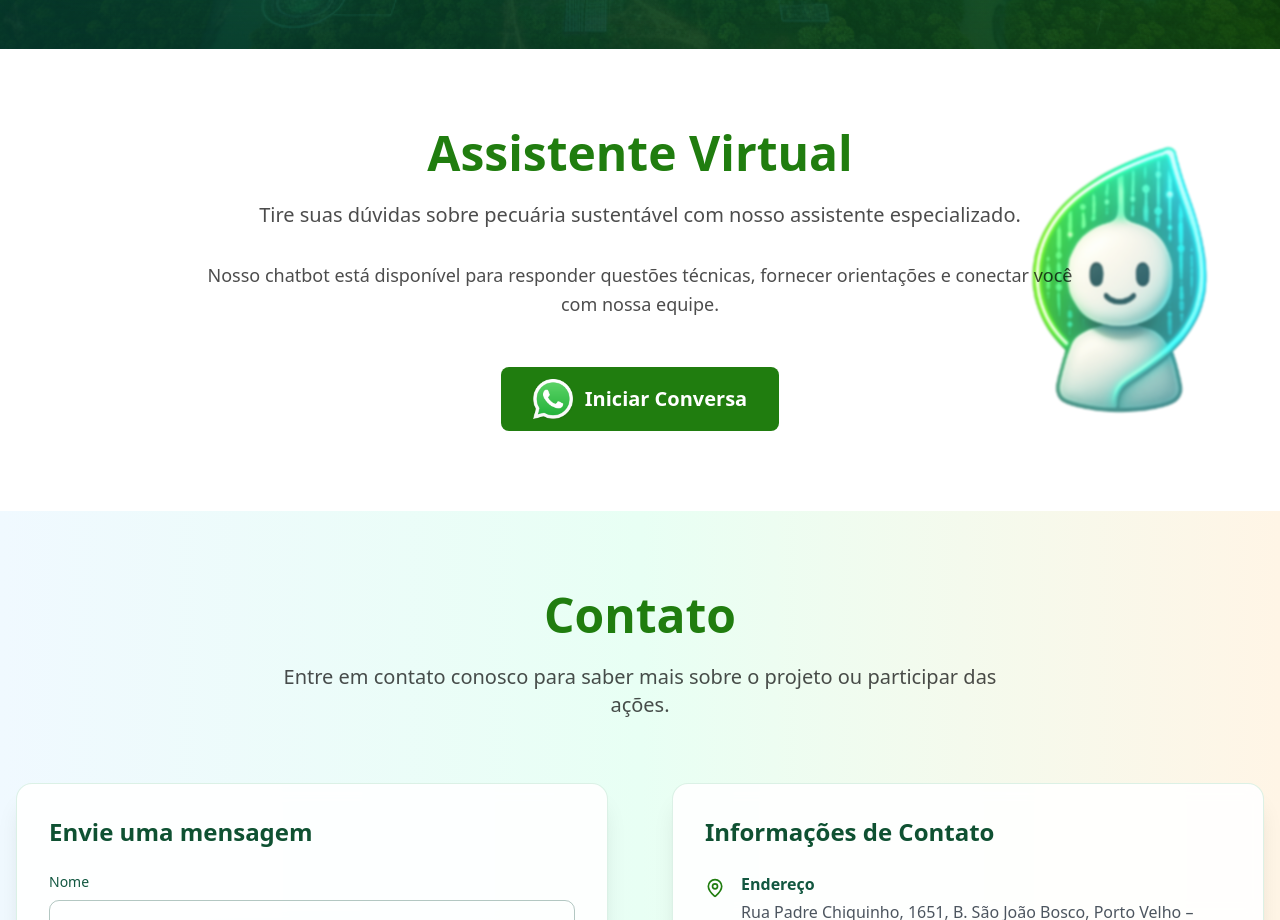
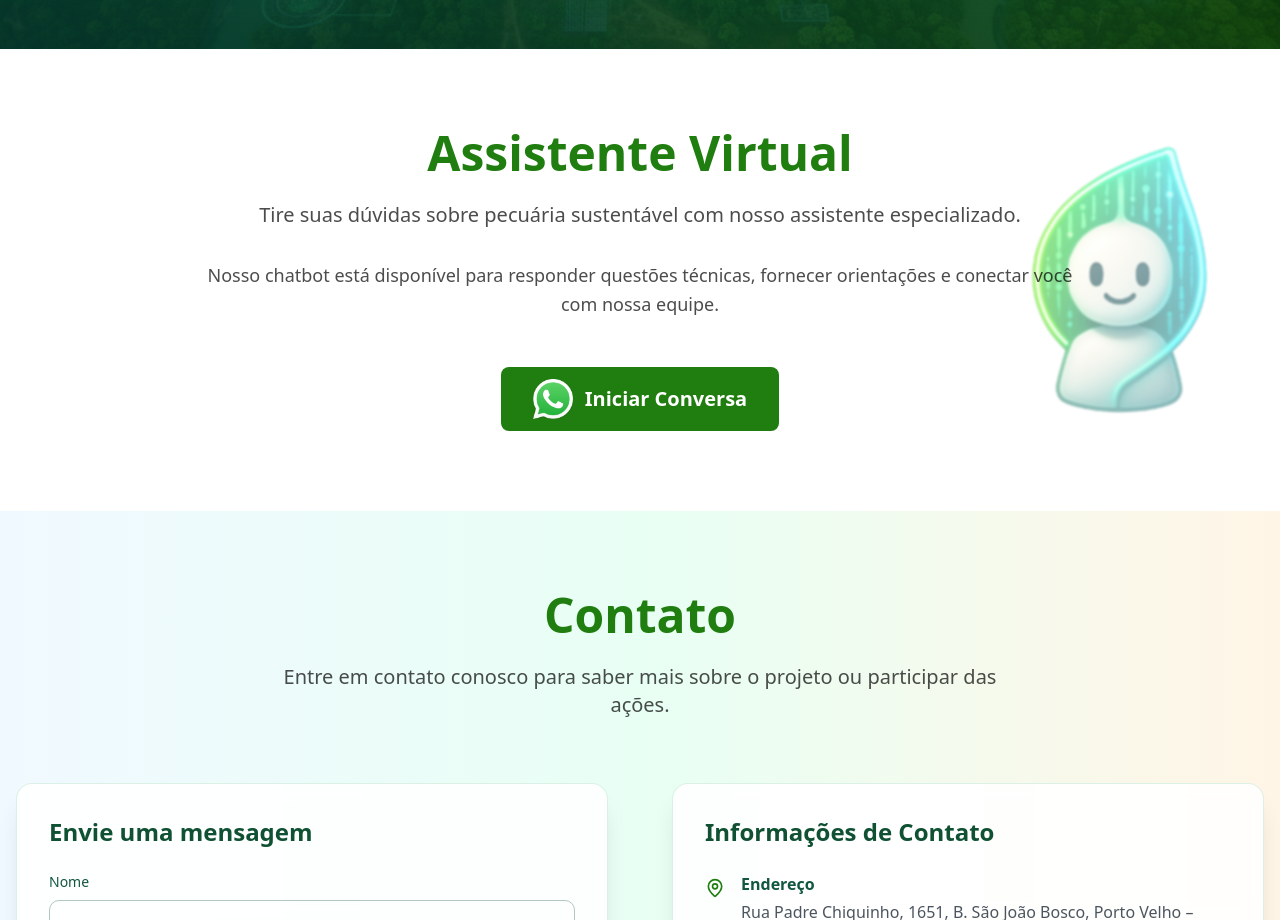
Before and after one commit to gabs-custard/rioterra, a React (Vite) app: page / in a window 1280 px wide. Shown: the part 4462-5382 px from the top of the page. Built offline with nearby package versions, Linux system fonts and the light colour scheme.

Commit message:
update assitant opacity

```diff
--- a/src/App.jsx
+++ b/src/App.jsx
@@ -948,7 +948,7 @@ function App() {
         <div className="absolute right-0 top-1/2 transform -translate-y-1/2 pointer-events-none">
           <img
             src={assistantAvatar}
-            className="w-64 h-64 lg:w-80 lg:h-80 opacity-80"
+            className="w-64 h-64 lg:w-80 lg:h-80 opacity-50"
             style={{
               filter: 'blur(1px)',
               background: 'linear-gradient(135deg, rgba(59, 130, 246, 0.05), rgba(147, 51, 234, 0.05))'
```
